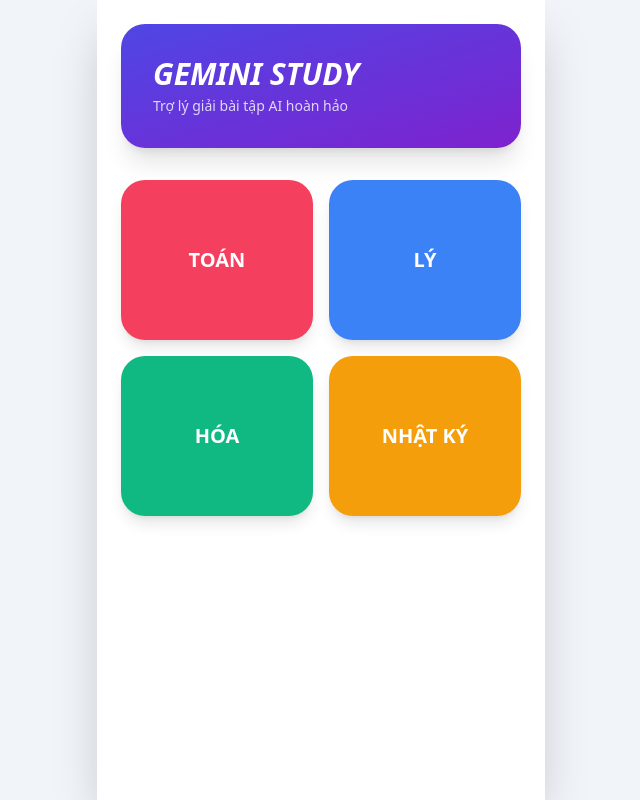
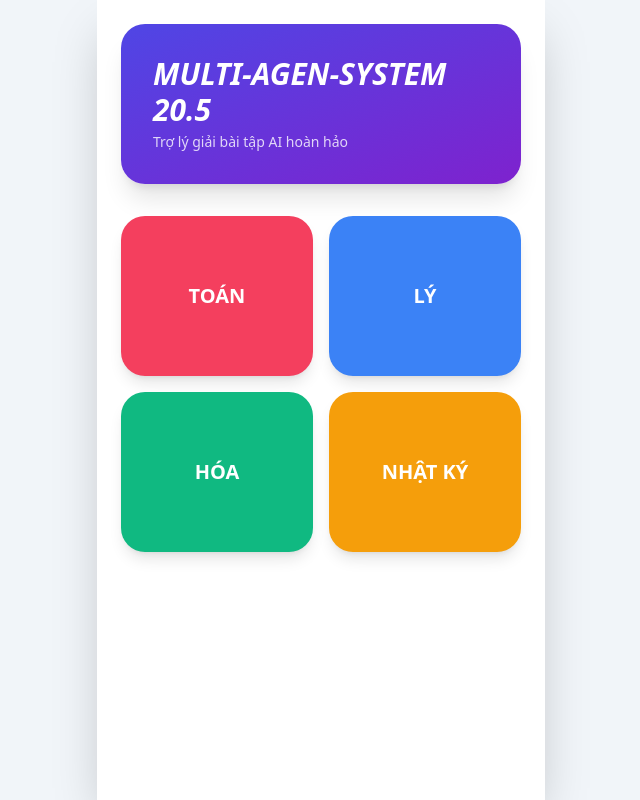
Before and after one commit to hoanganhchung122015-netizen/multi-agent-system-20-5, a Next.js app: page / in a window 1280 px wide. Shown: the whole page, without its empty margins (319-959 px from the left). Built offline with nearby package versions, Linux system fonts and the light colour scheme.

Commit message:
Update page.tsx

```diff
--- a/src/app/page.tsx
+++ b/src/app/page.tsx
@@ -157,7 +157,7 @@ export default function StudyApp() {
         {step === 1 && (
           <div className="p-6">
             <div className="bg-gradient-to-br from-indigo-600 to-purple-700 rounded-3xl p-8 text-white mb-8 shadow-xl">
-              <h1 className="text-3xl font-black italic mb-1">GEMINI STUDY</h1>
+              <h1 className="text-3xl font-black italic mb-1">MULTI-AGEN-SYSTEM 20.5</h1>
               <p className="opacity-80 text-sm">Trợ lý giải bài tập AI hoàn hảo</p>
             </div>
             <div className="grid grid-cols-2 gap-4">
```
